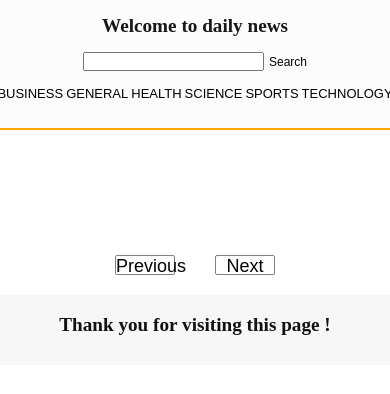
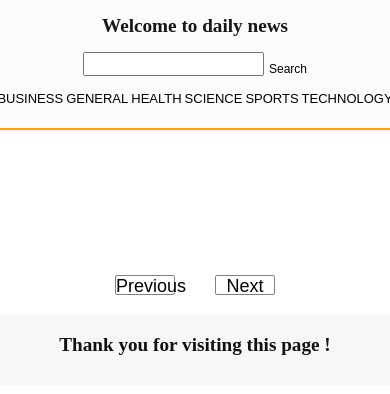
Before and after one commit to Catalinvisual/Daily-news-, a plain HTML site: page index.html in a window 390 px wide. Drawn offline with Linux system fonts and the light colour scheme; no server answers.

Commit message:
second commit

```diff
--- a/style.css
+++ b/style.css
@@ -72,6 +72,7 @@ h1 {
   display: grid;
   grid-template-columns: 1fr 1fr 1fr;
   gap: 20px;
+  transition: all 5.0 ;
 }
 
 .hidediv {
@@ -91,11 +92,11 @@ h1 {
 
 .card {
   background-color: rgb(255, 255, 255);
+
 }
 .card:hover {
   box-shadow: rgba(0, 0, 0, 0.15) 1.95px 1.95px 2.6px;
   transform: scale(1.05);
-  transition:all 0.5;
 }
 .showdiv,
 h2,
@@ -186,6 +187,10 @@ footer {
     font-size: large;
   }
 
+  .btns{
+   margin-top: 20px;
+  }
+
   footer {
     flex-direction: column;
     text-align: center;
@@ -213,6 +218,7 @@ footer {
 
   .btn {
     font-size: 12px;
+    margin-top: 10px;
   }
 
   .previous,
```
